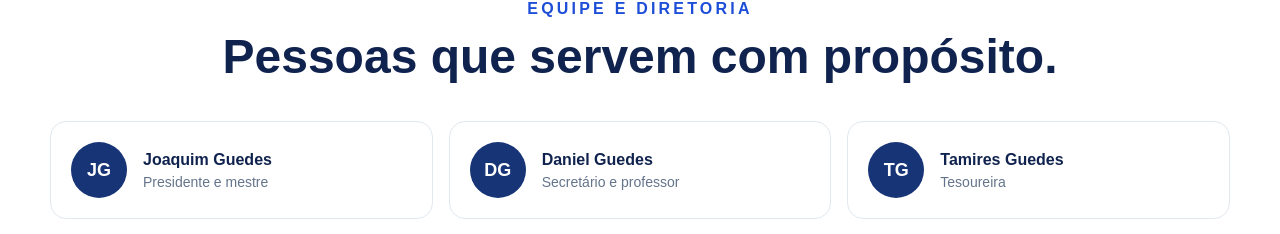
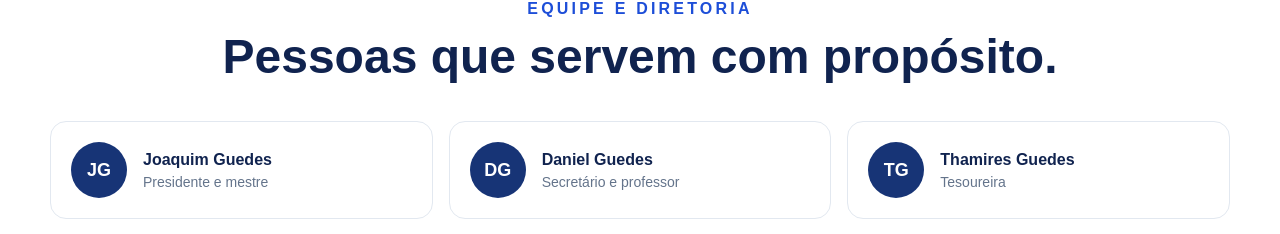
Before and after one commit to chefdcg20-commits/maocommao.org.com, a Next.js app: page / in a window 1280 px wide. Shown: the part 3391-3625 px from the top of the page. Built offline with nearby package versions, Linux system fonts and the light colour scheme.

Commit message:
Corrige nome de Thamires Guedes

```diff
--- a/app/page.tsx
+++ b/app/page.tsx
@@ -20,7 +20,7 @@ import { ContactForm } from '@/components/ContactForm';
 const team = [
   ['Joaquim Guedes', 'Presidente e mestre'],
   ['Daniel Guedes', 'Secretário e professor'],
-  ['Tamires Guedes', 'Tesoureira'],
+  ['Thamires Guedes', 'Tesoureira'],
   ['Marconi Zovico', 'Professor'],
   ['Luizão', 'Professor'],
   ['Marcos', 'Professor']
```
